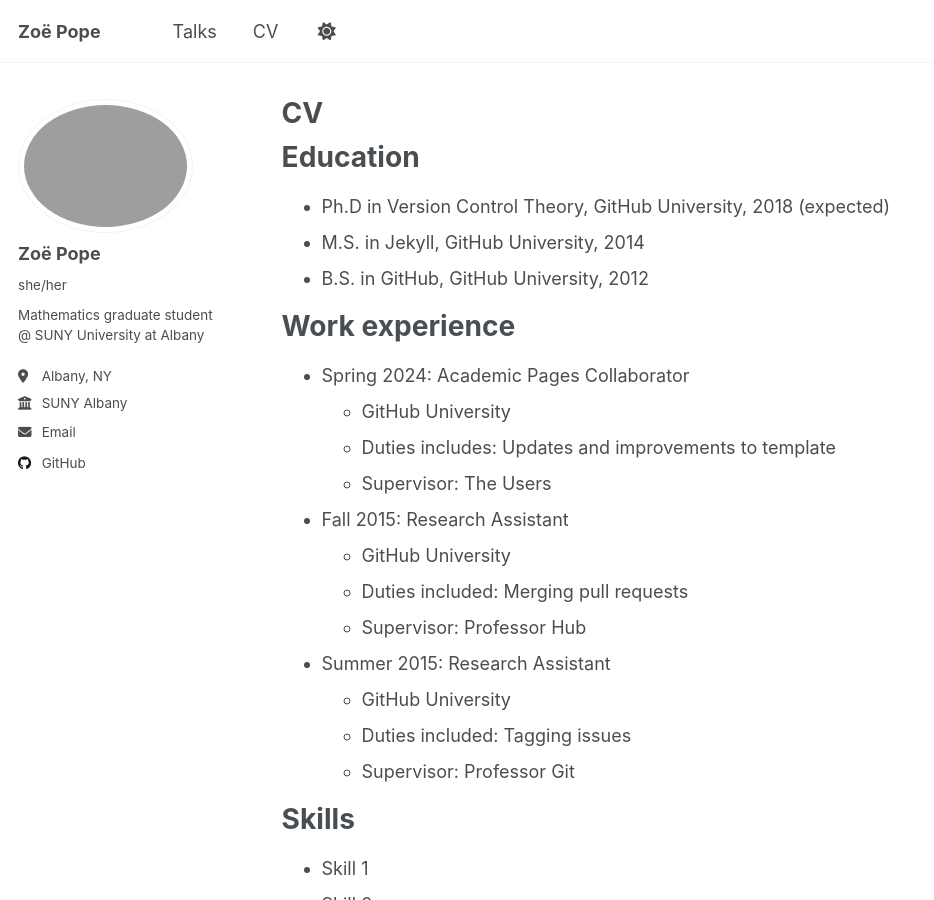
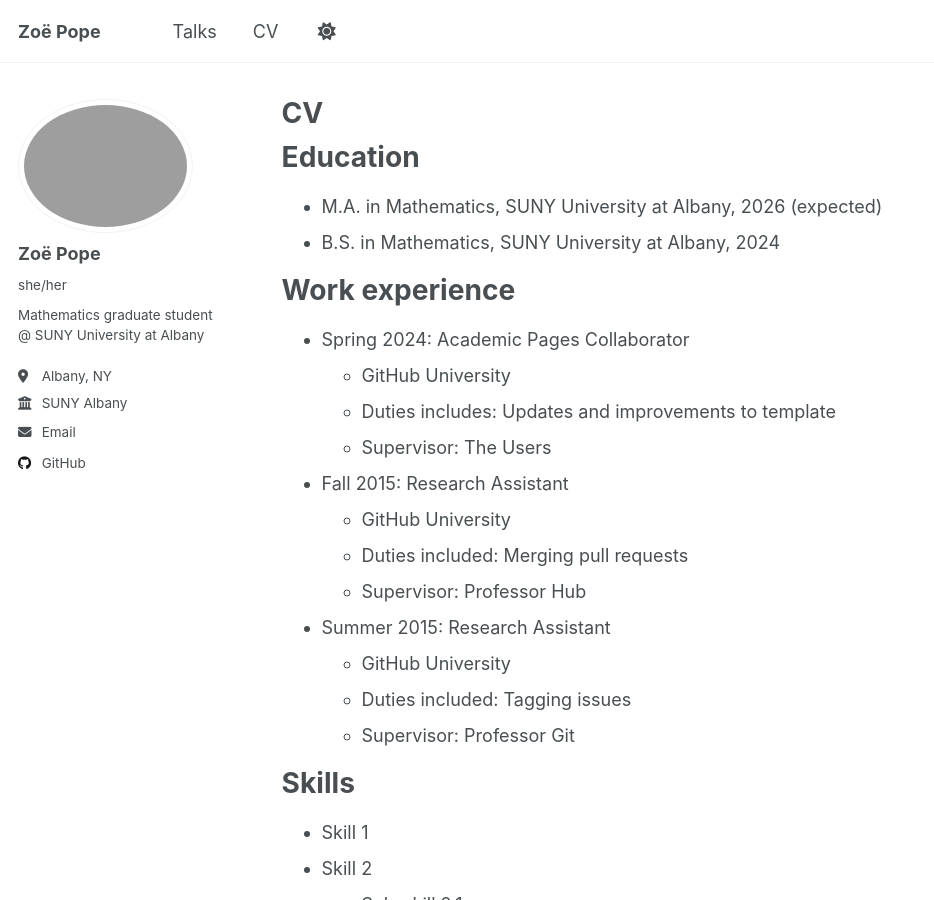
Before and after one commit to Zoe-Pope/Zoe-Pope.github.io, a Jekyll site: the page built from _pages/cv.md, in a window 1280 px wide and 900 px high. Shown: the whole window, without its empty margins (0-934 px from the left). Built offline with Jekyll 4.4.1, drawn with Linux system fonts in a browser that asks for light colours; a script that is not in the unit is left out.

Commit message:
Update cv.md

```diff
--- a/_pages/cv.md
+++ b/_pages/cv.md
@@ -11,9 +11,8 @@ redirect_from:
 
 Education
 ======
-* Ph.D in Version Control Theory, GitHub University, 2018 (expected)
-* M.S. in Jekyll, GitHub University, 2014
-* B.S. in GitHub, GitHub University, 2012
+* M.A. in Mathematics, SUNY University at Albany, 2026 (expected)
+* B.S. in Mathematics, SUNY University at Albany, 2024
 
 Work experience
 ======
```
